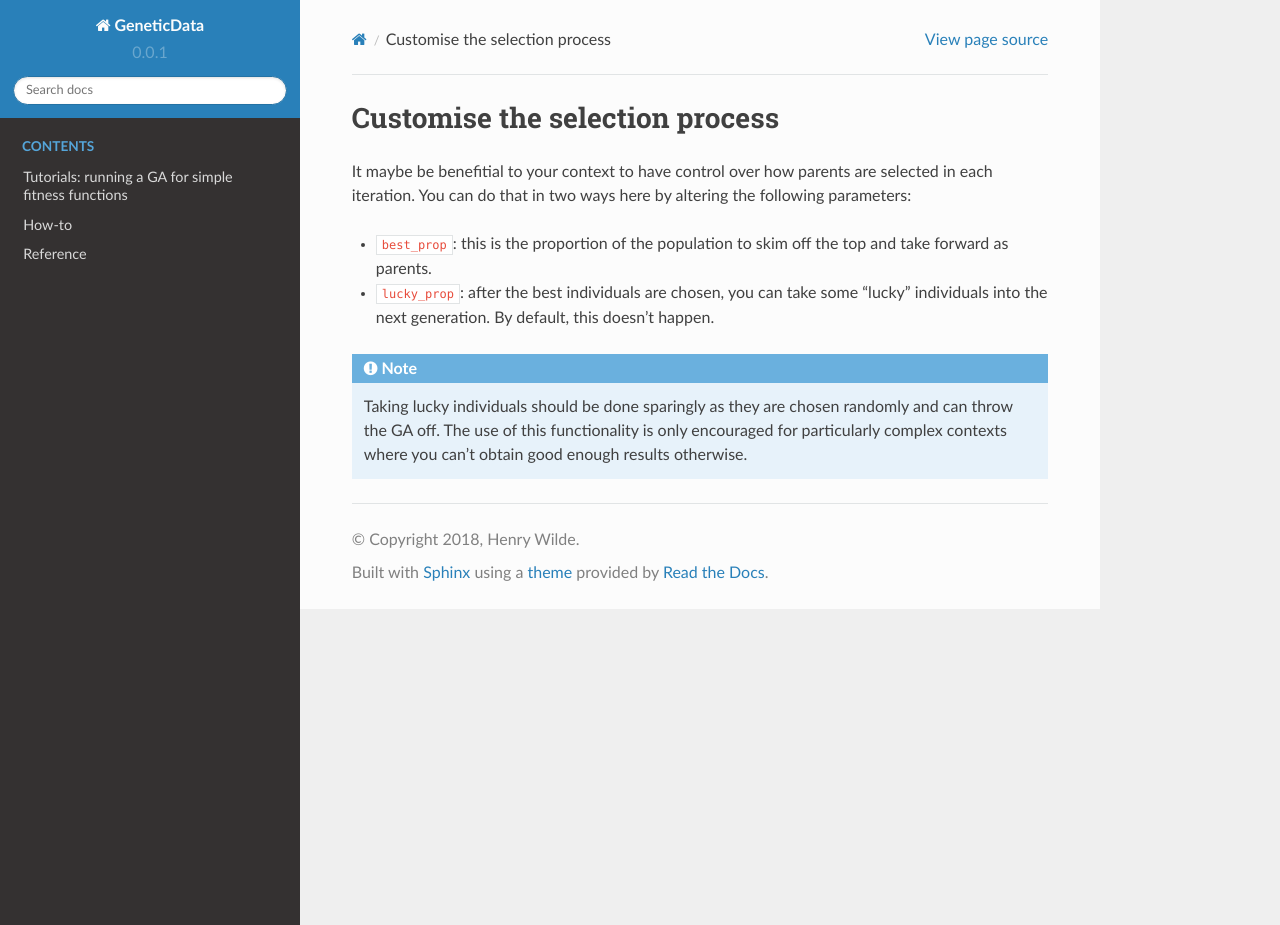
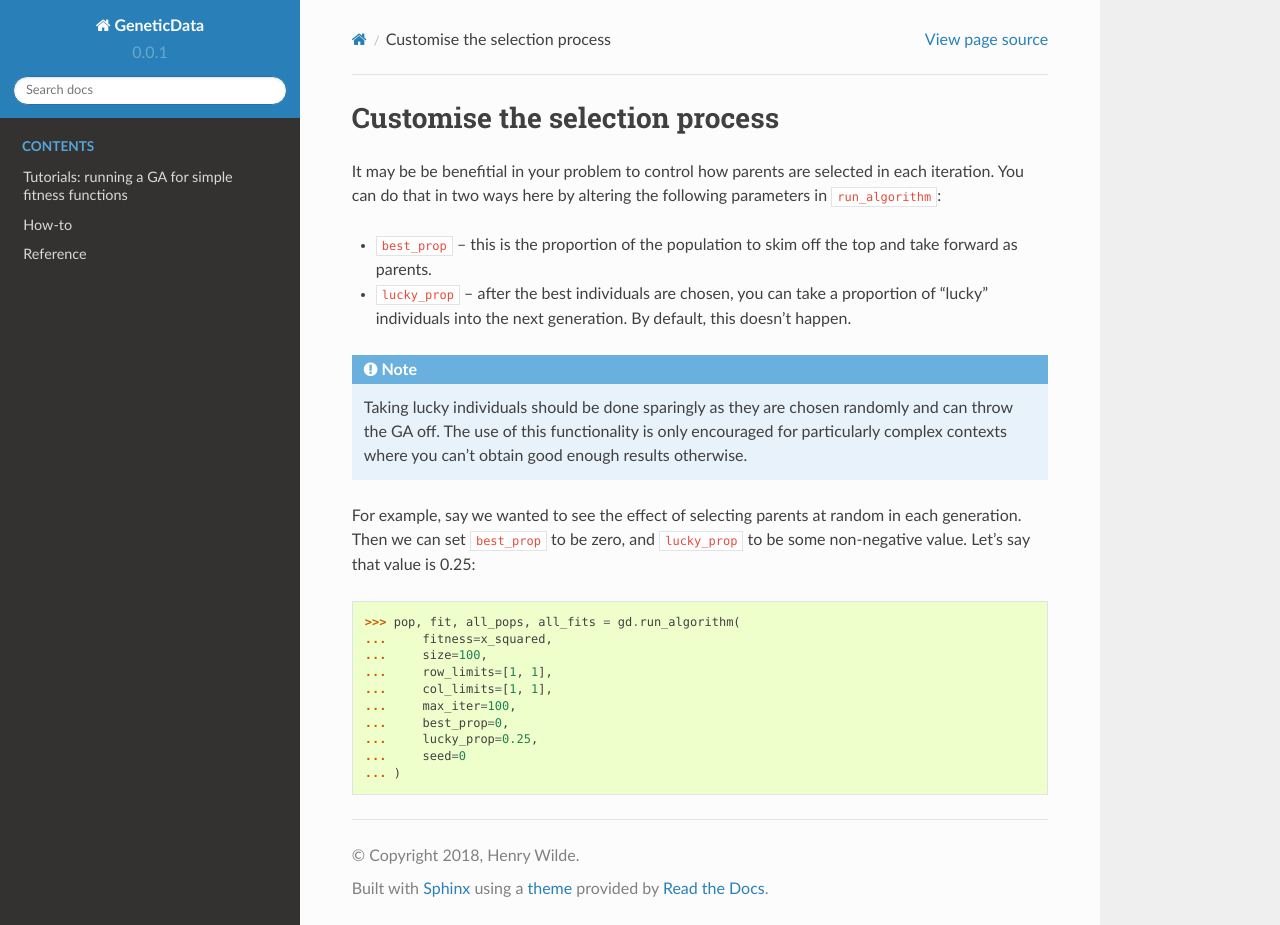
Before and after one commit to daffidwilde/edo, a Sphinx documentation site: the page built from docs/how-to/selection.rst, in a window 1280 px wide and 925 px high. Built offline with Sphinx 7.4.7 and the Read the Docs theme 2.0.0, drawn with Linux system fonts in a browser that asks for light colours.

```diff
--- /dev/null
+++ b/docs/how-to/access_dataframe.csv
@@ -0,0 +1,4 @@
+,col_0,col_1,col_2,col_3
+0,12.2313,7,5,2.9174
+1,-3.2698,15,5,2.4207
+2,7.2321,10,4,1.4952
--- a/docs/how-to/individual.rst
+++ /dev/null
@@ -1,5 +0,0 @@
-Access information about an individual
---------------------------------------
-
-Individuals are in fact pairs in the GA here. Each pair is made up of a
-dataframe and some column metadata.
--- a/docs/how-to/selection.rst
+++ b/docs/how-to/selection.rst
@@ -1,17 +1,33 @@
 Customise the selection process
 -------------------------------
 
-It maybe be benefitial to your context to have control over how parents are
-selected in each iteration. You can do that in two ways here by altering the
-following parameters:
+It may be be benefitial in your problem to control how parents are selected in
+each iteration. You can do that in two ways here by altering the following
+parameters in :code:`run_algorithm`:
 
-- :code:`best_prop`: this is the proportion of the population to skim off
+- :code:`best_prop` -- this is the proportion of the population to skim off
   the top and take forward as parents.
-- :code:`lucky_prop`: after the best individuals are chosen, you can take some
-  "lucky" individuals into the next generation. By default, this doesn't happen.
+- :code:`lucky_prop` -- after the best individuals are chosen, you can take a
+  proportion of "lucky" individuals into the next generation. By default, this
+  doesn't happen.
 
 .. note::
     Taking lucky individuals should be done sparingly as they are chosen
     randomly and can throw the GA off. The use of this functionality is only
     encouraged for particularly complex contexts where you can't obtain good
     enough results otherwise.
+
+For example, say we wanted to see the effect of selecting parents at random in
+each generation. Then we can set :code:`best_prop` to be zero, and
+:code:`lucky_prop` to be some non-negative value. Let's say that value is 0.25::
+
+    >>> pop, fit, all_pops, all_fits = gd.run_algorithm(
+    ...     fitness=x_squared,
+    ...     size=100,
+    ...     row_limits=[1, 1],
+    ...     col_limits=[1, 1],
+    ...     max_iter=100,
+    ...     best_prop=0,
+    ...     lucky_prop=0.25,
+    ...     seed=0
+    ... )
--- /dev/null
+++ b/docs/src/access_info.py
@@ -0,0 +1,14 @@
+import numpy as np
+
+from genetic_data.creation import create_individual
+from genetic_data.pdfs import Normal, Poisson
+
+np.random.seed(0)
+
+individual = create_individual(row_limits=[3, 3], col_limits=[4, 4],
+        pdfs=[Normal, Poisson])
+
+df = individual.dataframe
+meta = individual.column_metadata
+
+df.round(4).to_csv('../how-to/access_dataframe.csv')
```
Also changed, not shown: docs/how-to/access_info.rst (added, +41 -0 lines), docs/how-to/customise_column.rst (added, +28 -0 lines), docs/how-to/index.rst (+4 -11 lines), docs/how-to/mutation.rst (added, +19 -0 lines), docs/how-to/new_column.rst (added, +48 -0 lines), docs/how-to/stop.rst (+17 -1 lines).
